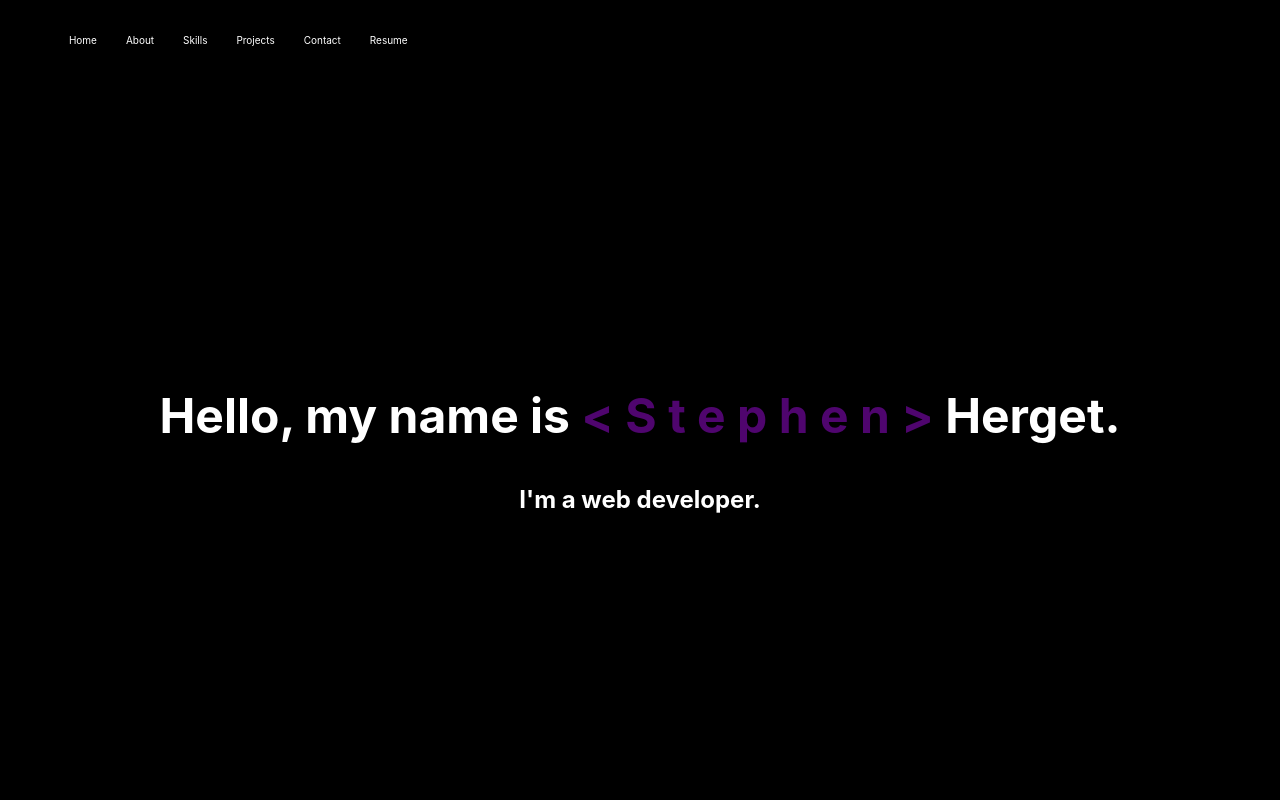
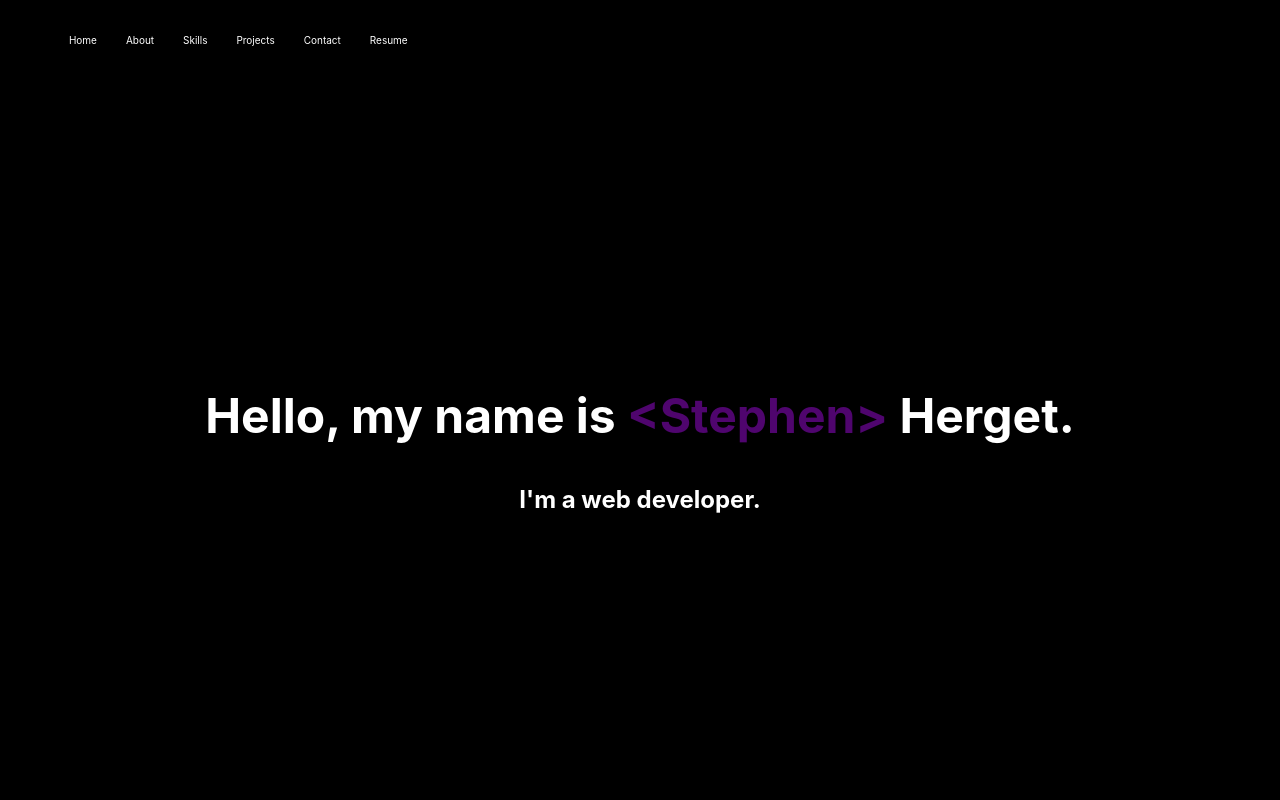
Before and after one commit to sherget15/MyPortfolio, a React (Create React App) app in the folder my_portfolio/: page / in a window 1280 px wide. Shown: the top 800 px of the page. Built offline with nearby package versions, Linux system fonts and the light colour scheme; some icons are missing.

Commit message:
fixed name on home page

```diff
--- a/my_portfolio/src/App.js
+++ b/my_portfolio/src/App.js
@@ -49,8 +49,8 @@ function App() {
 
       <section className='home' id='home-section'>
         <div className='second-home'>
-          <h1>Hello, my name is <span className='span-b1'>&lt;</span> <span className='span-s'>S</span> <span className='span-t'>t</span> <span className='span-e'>e</span> <span className='span-p'>p</span> <span className='span-h'>h</span> <span className='span-e2'>e</span> <span className='span-n'>n</span> <span className='span-b2'>&gt;</span> Herget.</h1>
-          <h2>I'm a web developer.</h2>
+        <h1>Hello, my name is <span className='span-b1'>&lt;Stephen&gt;</span> Herget.</h1>
+        <h2>I'm a web developer.</h2>
         </div>
       </section>
 
```
